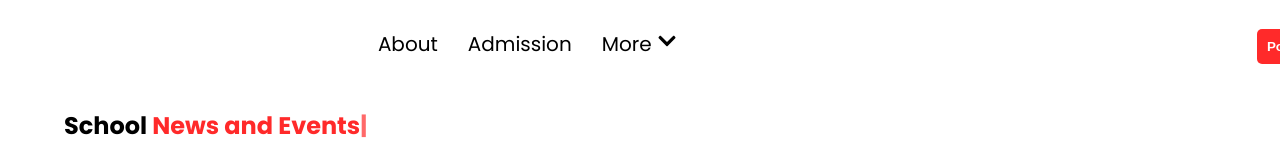
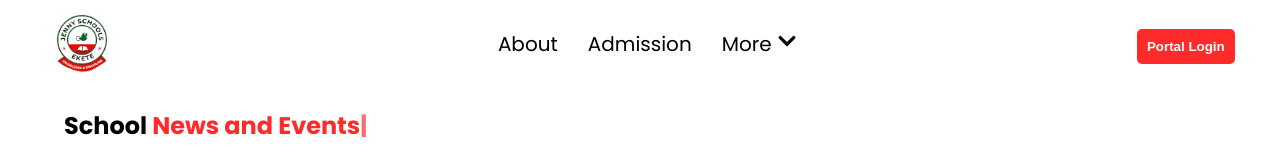
Before and after one commit to Lampnet-Technologies/jschool, a React (Vite) app: page /news in a window 1280 px wide. Shown: the top 160 px of the page. Built offline with nearby package versions, Linux system fonts and the light colour scheme; no server answers.

Commit message:
commit changes

```diff
--- a/src/css/index.css
+++ b/src/css/index.css
@@ -124,7 +124,7 @@ textarea {
 }
 .logo {
   position: relative;
-  left: -260px;
+  left: -150px;
   top: 5px;
 }
 .Jsch--logo {
@@ -677,20 +677,21 @@ button {
     justify-content: space-evenly;
   }
   .logo {
-    left: -600px;
+    left: -360px;
+    top: 10px;
   }
   .desktop {
     display: flex;
     gap: 30px;
     position: relative;
-    right: 250px;
+    right: 130px;
   }
   .login--desktop{
     display: block;
   }
   .login--desktop .portal--btn {
     position: relative;
-    right: -300px;
+    right: -180px;
   }
   .login--desktop .enroll--btn .link {
     color: white !important;
```
